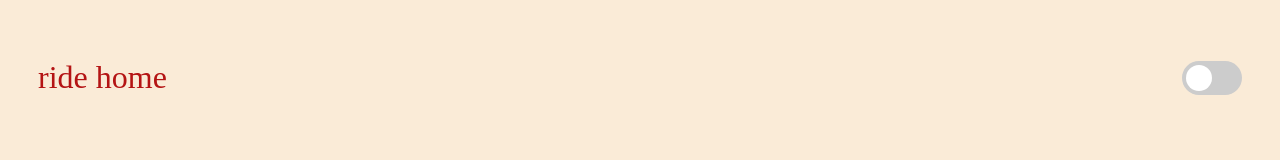
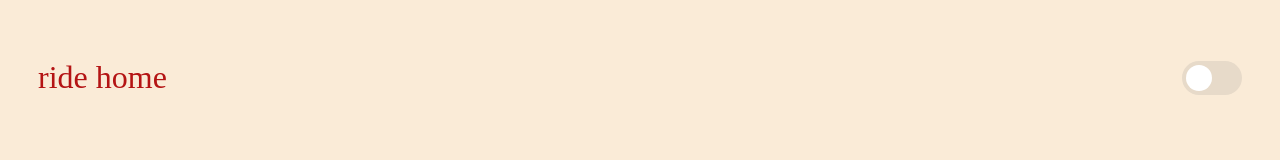
Before and after one commit to lucasichen/ridehome, a React (Create React App) app: page / in a window 1280 px wide. Shown: the top 160 px of the page. Built offline with nearby package versions, Linux system fonts and the light colour scheme.

Commit message:
fix background color to dark-mode toggle button

```diff
--- a/src/components/DarkMode/DarkMode.scss
+++ b/src/components/DarkMode/DarkMode.scss
@@ -41,8 +41,9 @@ body {
   }
 }
 
+// IN LIGHT MODE
 .slider {
-  background-color: #ccc;
+  background-color: #e7dac9;
   position: absolute;
   cursor: pointer;
   bottom: 0;
@@ -51,6 +52,7 @@ body {
   top: 0;
   transition: 0.2s;
 
+  // BUTTON KNOB
   &:before {
     background-color: #fff;
     bottom: 4px;
@@ -63,12 +65,14 @@ body {
   }
 }
 
+// IN DARK MODE
 input:checked + .slider:before {
   transform: translateX(26px);
 }
 
+// BUTTON COLOR IN DARK MODE
 input:checked + .slider {
-    background-color: cornflowerblue;
+  background-color: rgb(78, 77, 77);
 }
 
 .slider.round {
```
